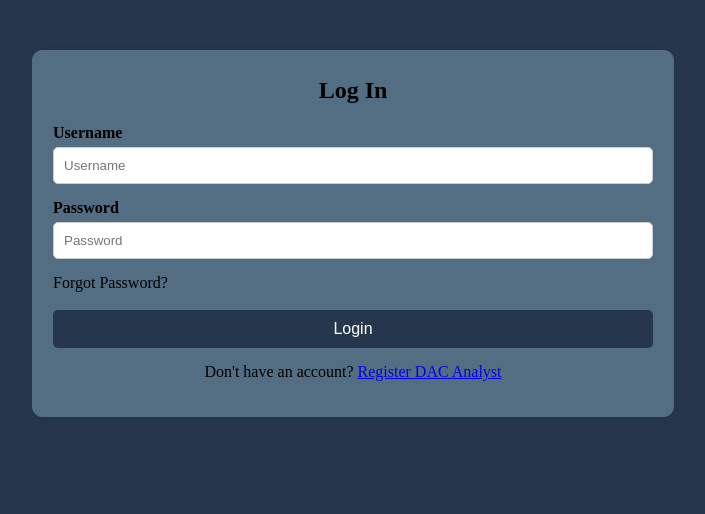
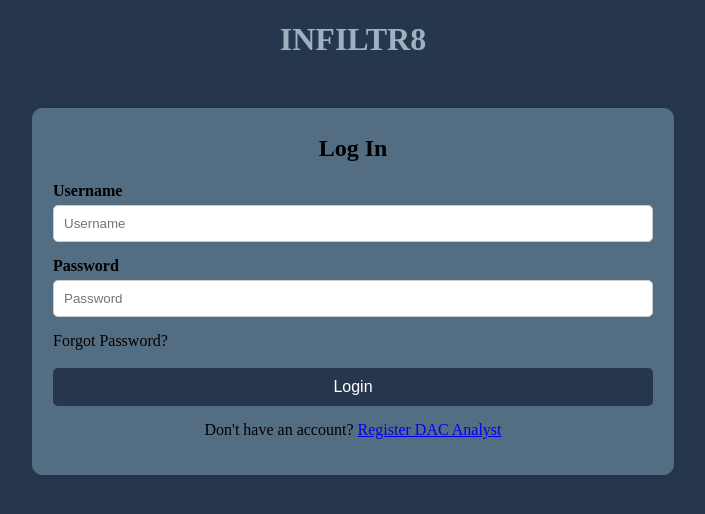
Before and after one commit to Walt-20/CS4311_INFILTR8_7TheWarriors_Fall2024, a SvelteKit app: page / in a window 1280 px wide. Shown: the top 514 px of the page, without its empty margins (287-992 px from the left). Built offline with nearby package versions, Linux system fonts and the light colour scheme.

Commit message:
Fixed bugs on +page.svelte

```diff
--- a/src/routes/+page.svelte
+++ b/src/routes/+page.svelte
@@ -1,131 +1,29 @@
 <script>
     import user from '../user';
-    import {navigateTo} from '../utils.js';
+    import Login from '../lib/Login.svelte';
 
-    let username = '';
-    let password = '';
-    let currentError = null;
+    $: isLoggedIn = $user === null? false : true;
 
-    const login = () => {
-        fetch('http://127.0.0.1:3030/login', {
-            method: 'POST',
-            headers: {
-                'Content-Type': 'application/json'
-            },
-            body: JSON.stringify({
-                username: username,
-                password: password
-            })
-        })
-        .then((response) => {
-            if (response.status < 299) {
-                return response.json();
-            }
+    const logout = () => {
+        user.update(val => val = null);
+    }
 
-            if (response.status > 299) {
-                currentError = 'Server response error, contact your administrator';
-            }
-        })
-        .then((data) => {
-            if (data) {
-                user.update(val => val = {...data});
-            }
-        })
-        .catch((error) => {
-            currentError = error;
-            console.log("Error loggin in: ", error);
-        })
-    }
 </script>
 
+<h1>INFILTR8</h1>
+{#if isLoggedIn}
+<h2>{$user.firstname} logged in!</h2>
+<input type="button" value="Logout!" on:click={logout} />
+{:else}
+<Login />
+{/if}
+
 <style>
-    form {
-        max-width: 600px;
-        margin: 50px auto;
-        padding: 20px;
-        border: 1px solid rgba(83,109,130,255);
-        border-radius: 10px;
-        box-shadow: 0 0 10px rgba(0, 0, 0, 0.1);
-        background-color: rgba(83,109,130,255);
+    :global(body) {
+        background-color: rgba(38,55,77,255);
     }
-
-    div {
-        margin-bottom: 15px;
-    }
-
-    label {
-        display: block;
-        margin-bottom: 5px;
-        font-weight: bold;
-    }
-
-    input[type="text"] {
-        width: 100%;
-        padding: 10px;
-        border: 1px solid #ccc;
-        border-radius: 5px;
-        box-sizing: border-box;
-    }
-
-    .login-button {
-        width: 100%;
-        padding: 10px;
-        border: none;
-        border-radius: 5px;
-        background-color: rgba(38,55,77,255);
-        color: white;
-        font-size: 16px;
-        cursor: pointer;
-        margin-top: 3%;
-    }
-
-    .register-button {
-        display: block;
-        margin-top: 15px;
+    h1, h2 {
+        color: rgba(156,178,190,255);
         text-align: center;
-        color: #000;
-        text-decoration: none;
-    }
-
-    button:hover {
-        background-color: rgb(2, 8, 70);
-    }
-
-    .forgot-password {
-        display: block;
-        margin-top: 10px;
-        text-align: left;
-        color: #000;
-        text-decoration: none;
-    }
-
-    .forgot-password:hover {
-        text-decoration: underline;
-    }
-
-    .titleform {
-        margin-top: 1%;
-        text-align: center;
-        background-color: rgba(83,109,130,255);
     }
 </style>
-
-<form on:submit|preventDefault={login}>
-    <div>
-        <h2 class="titleform"> Log In </h2>
-        <div>
-            <label for="username">Username</label>
-            <input type="text" id="username" bind:value={username} placeholder="Username"/>
-        </div>
-
-        <div>
-            <label for="password">Password</label>
-            <input type="text" id="password" bind:value={password} placeholder="Password"/>
-        </div>
-        <a href="/forgot-password" class="forgot-password">Forgot Password?</a>
-        <button class='login-button' on:click={() => navigateTo('/dashboard')}>Login</button>
-        <div class="register-button">
-            Don't have an account? <a href="/registration">Register DAC Analyst</a>
-        </div>
-    </div>
-</form>
```
